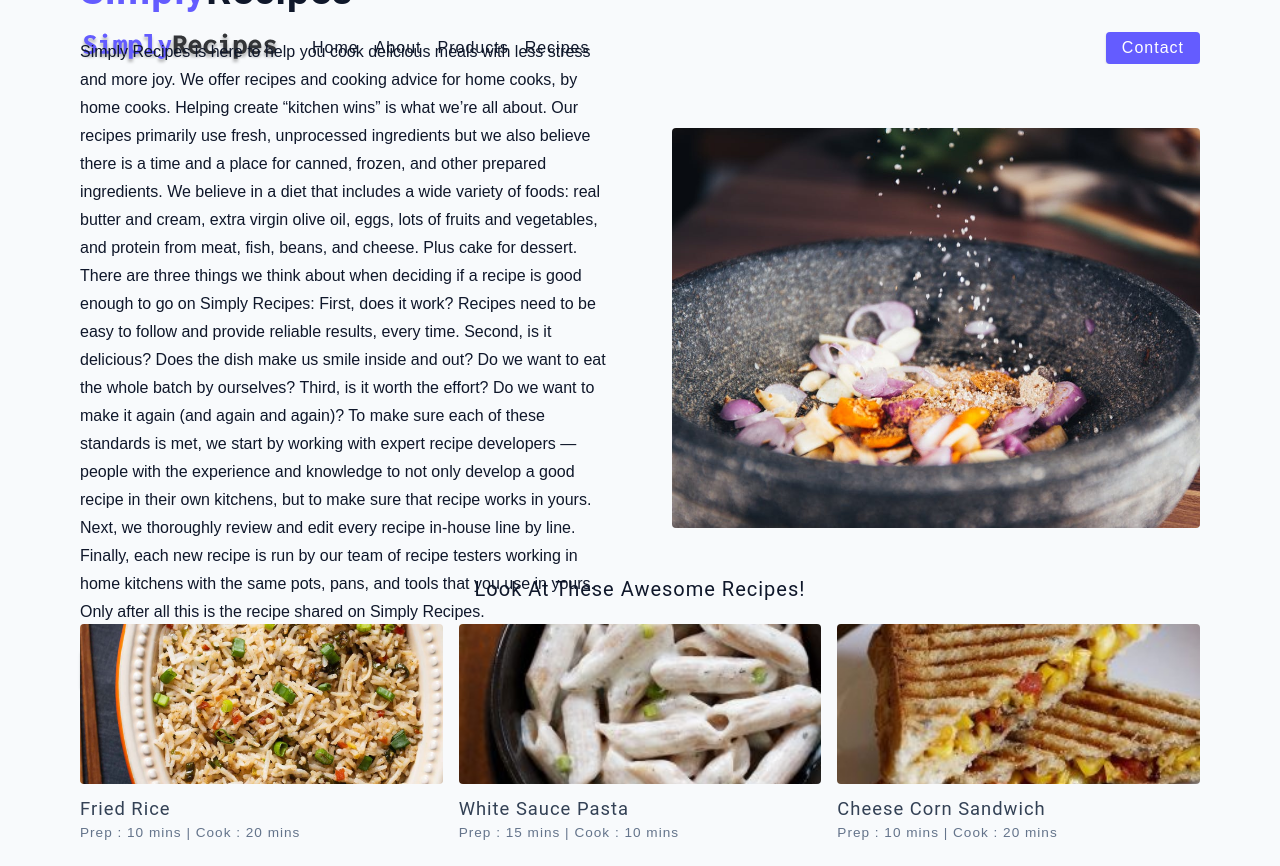
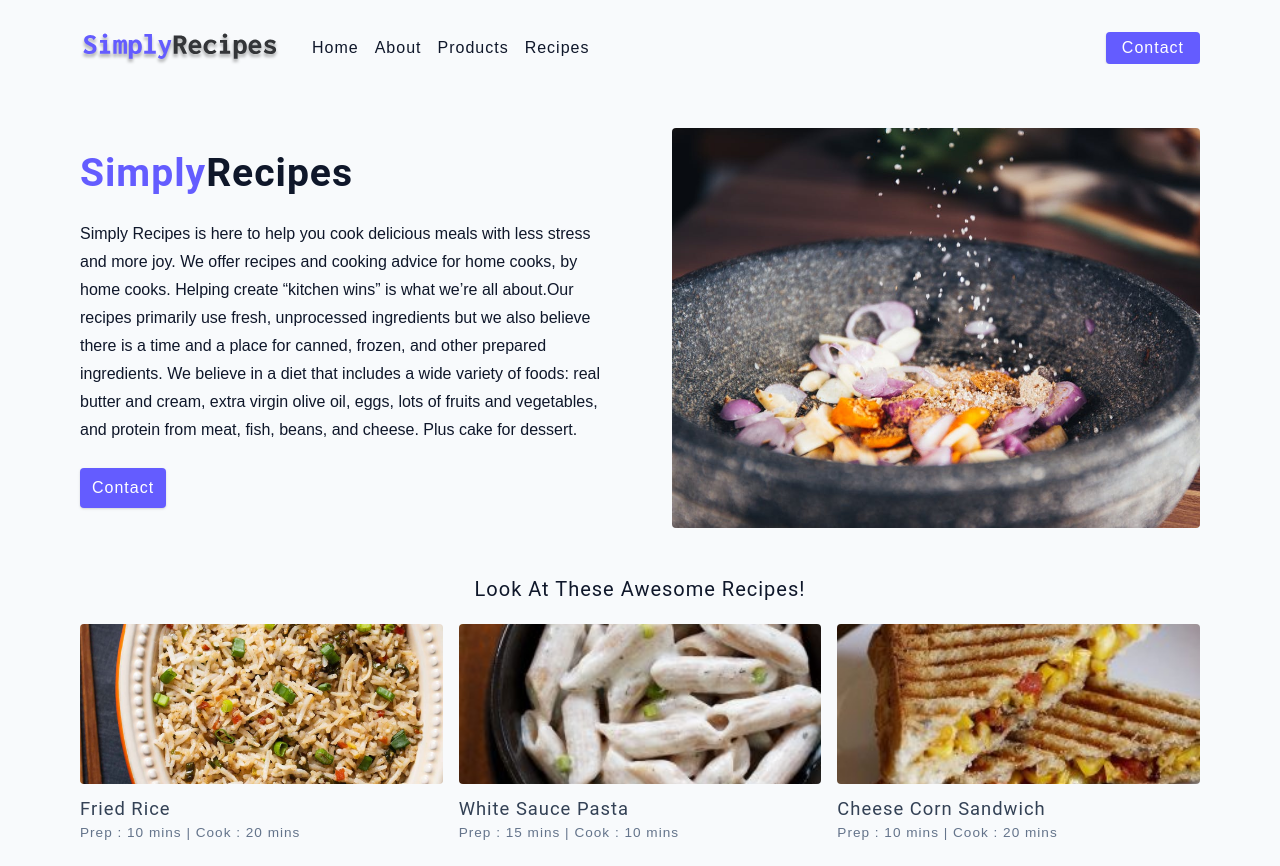
Before and after one commit to GaganBTS/Simply-recipes, a Django app: page /about in a window 1280 px wide. Shown: the top 866 px of the page. Run offline with Django 4.2, Linux system fonts and the light colour scheme; some libraries are stand-ins or nearby versions.

Commit message:
Update about.html

```diff
--- a/SimplyRecipes/templates/about.html
+++ b/SimplyRecipes/templates/about.html
@@ -7,18 +7,7 @@
       <article>
         <h2><span style="color:#645cff;">Simply</span>Recipes</h2>
         <p>
-               Simply Recipes is here to help you cook delicious meals with less stress and more joy. We offer recipes and cooking advice for home cooks, by home cooks. Helping create “kitchen wins” is what we’re all about.
-            Our recipes primarily use fresh, unprocessed ingredients but we also believe there is a time and a place for canned, frozen, and other prepared ingredients. We believe in a diet that includes a wide variety of foods: real butter and cream, extra virgin olive oil, eggs, lots of fruits and vegetables, and protein from meat, fish, beans, and cheese. Plus cake for dessert.
-
-There are three things we think about when deciding if a recipe is good enough to go on Simply Recipes:
-
-First, does it work? Recipes need to be easy to follow and provide reliable results, every time.
-
-Second, is it delicious? Does the dish make us smile inside and out? Do we want to eat the whole batch by ourselves?
-
-Third, is it worth the effort? Do we want to make it again (and again and again)?
-
-To make sure each of these standards is met, we start by working with expert recipe developers  — people with the experience and knowledge to not only develop a good recipe in their own kitchens, but to make sure that recipe works in yours. Next, we thoroughly review and edit every recipe in-house line by line. Finally, each new recipe is run by our team of recipe testers working in home kitchens with the same pots, pans, and tools that you use in yours. Only after all this is the recipe shared on Simply Recipes.
+                Simply Recipes is here to help you cook delicious meals with less stress and more joy. We offer recipes and cooking advice for home cooks, by home cooks. Helping create “kitchen wins” is what we’re all about.Our recipes primarily use fresh, unprocessed ingredients but we also believe there is a time and a place for canned, frozen, and other prepared ingredients. We believe in a diet that includes a wide variety of foods: real butter and cream, extra virgin olive oil, eggs, lots of fruits and vegetables, and protein from meat, fish, beans, and cheese. Plus cake for dessert.
         </p>
 
         <a href="{%url 'contact'%}" class="btn"> contact </a>
```
